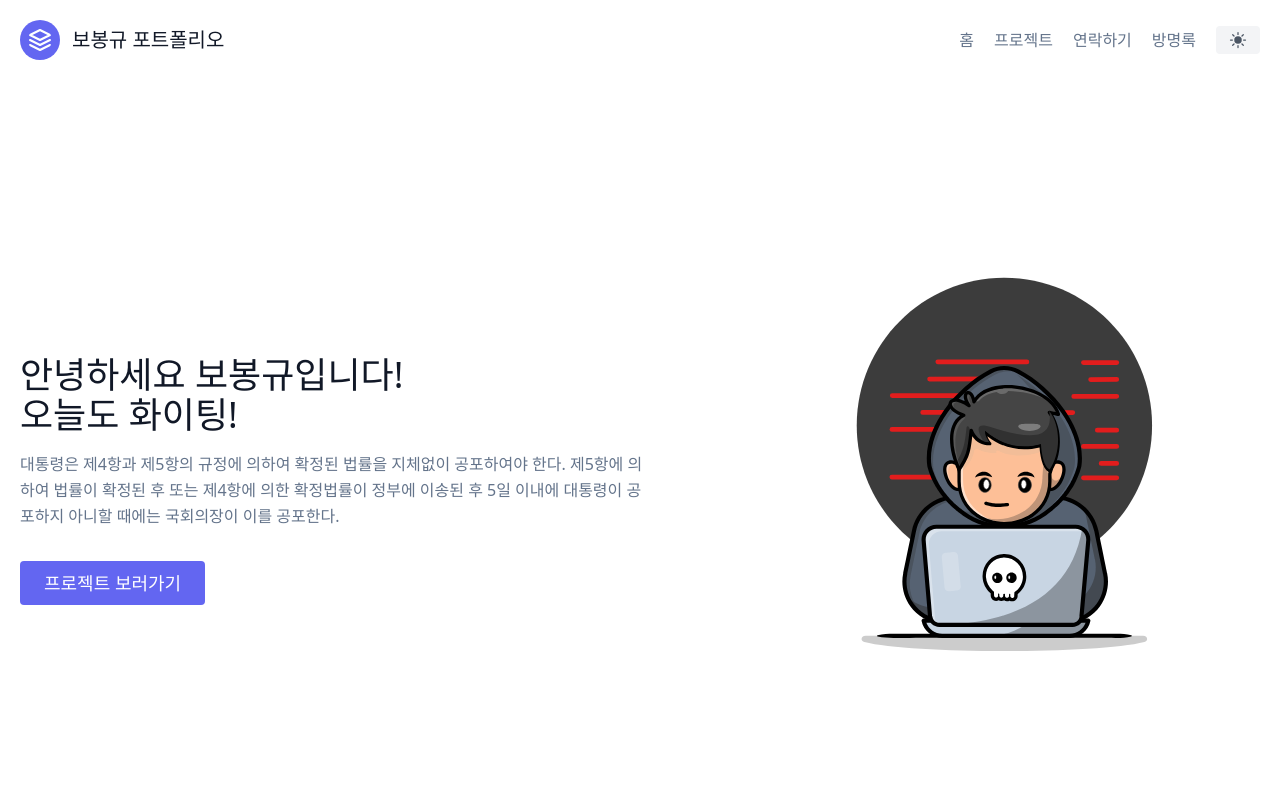
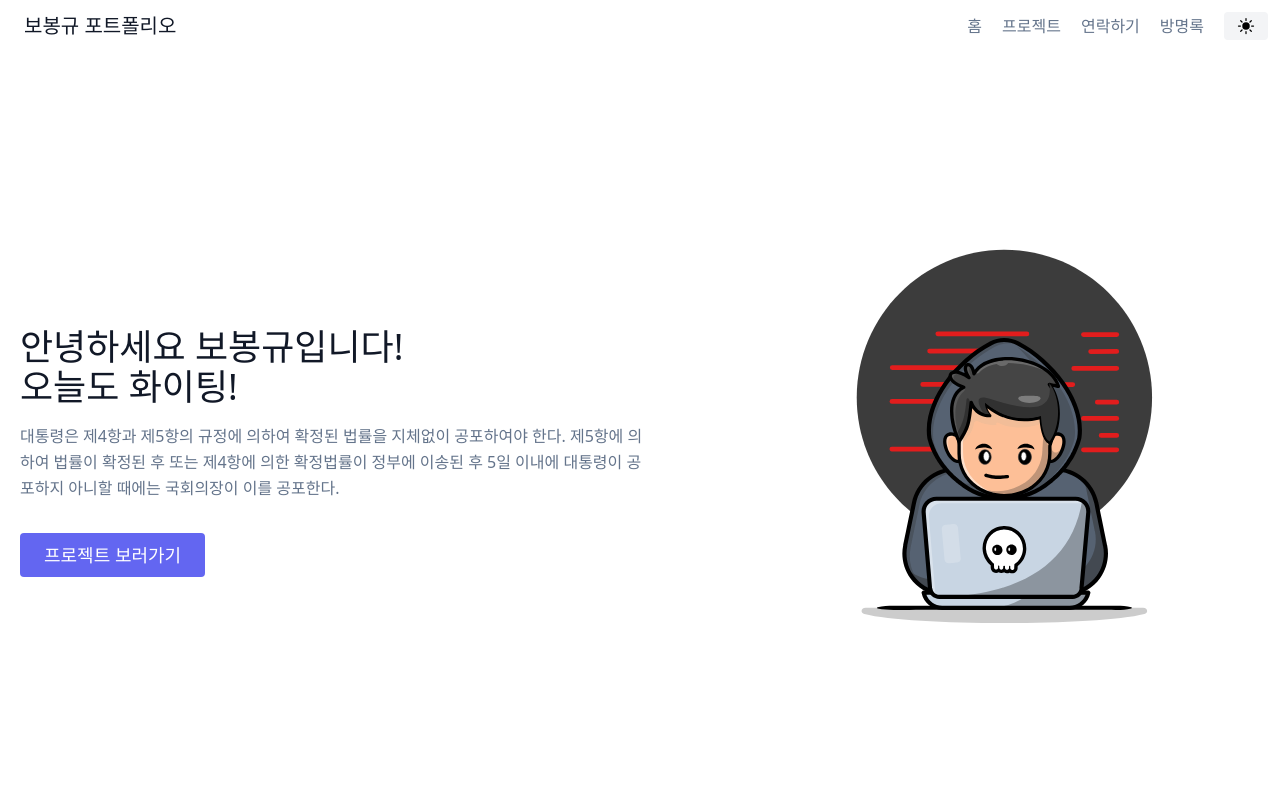
Before and after one commit to BobongKu/Next.js-Notion-Blog, a Next.js app: page / in a window 1280 px wide. Shown: the top 800 px of the page. Built offline with nearby package versions, Linux system fonts and the light colour scheme.

Commit message:
nevar 고침

```diff
--- a/components/header.js
+++ b/components/header.js
@@ -4,14 +4,10 @@
 export default function Header() {
     return(
         <>
-            <header className="text-gray-600 body-font">
-                <div className="container mx-auto flex flex-wrap p-5 flex-col md:flex-row items-center">
-
+            <header className="blur-header">
+                <div className="container mx-auto flex flex-wrap p-3 flex-col md:flex-row items-center">
                     <Link href="/">
                         <a className="flex title-font font-medium items-center text-gray-900 mb-4 md:mb-0">
-                            <svg xmlns="http://www.w3.org/2000/svg" fill="none" stroke="currentColor" strokeLinecap="round" strokeLinejoin="round" strokeWidth="2" className="w-10 h-10 text-white p-2 bg-indigo-500 rounded-full" viewBox="0 0 24 24">
-                                <path d="M12 2L2 7l10 5 10-5-10-5zM2 17l10 5 10-5M2 12l10 5 10-5"></path>
-                            </svg>
                             <span className="ml-3 text-xl">보봉규 포트폴리오</span>
                         </a>
                     </Link>
```
